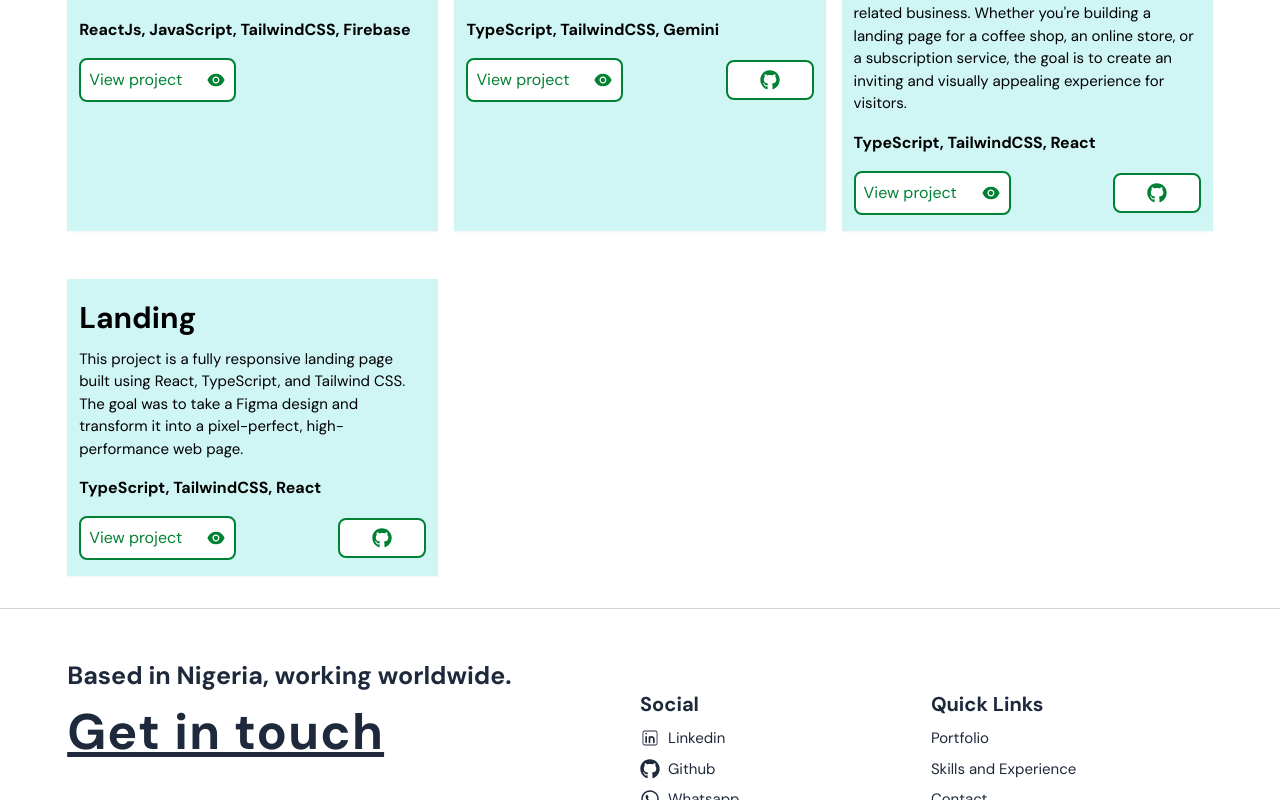
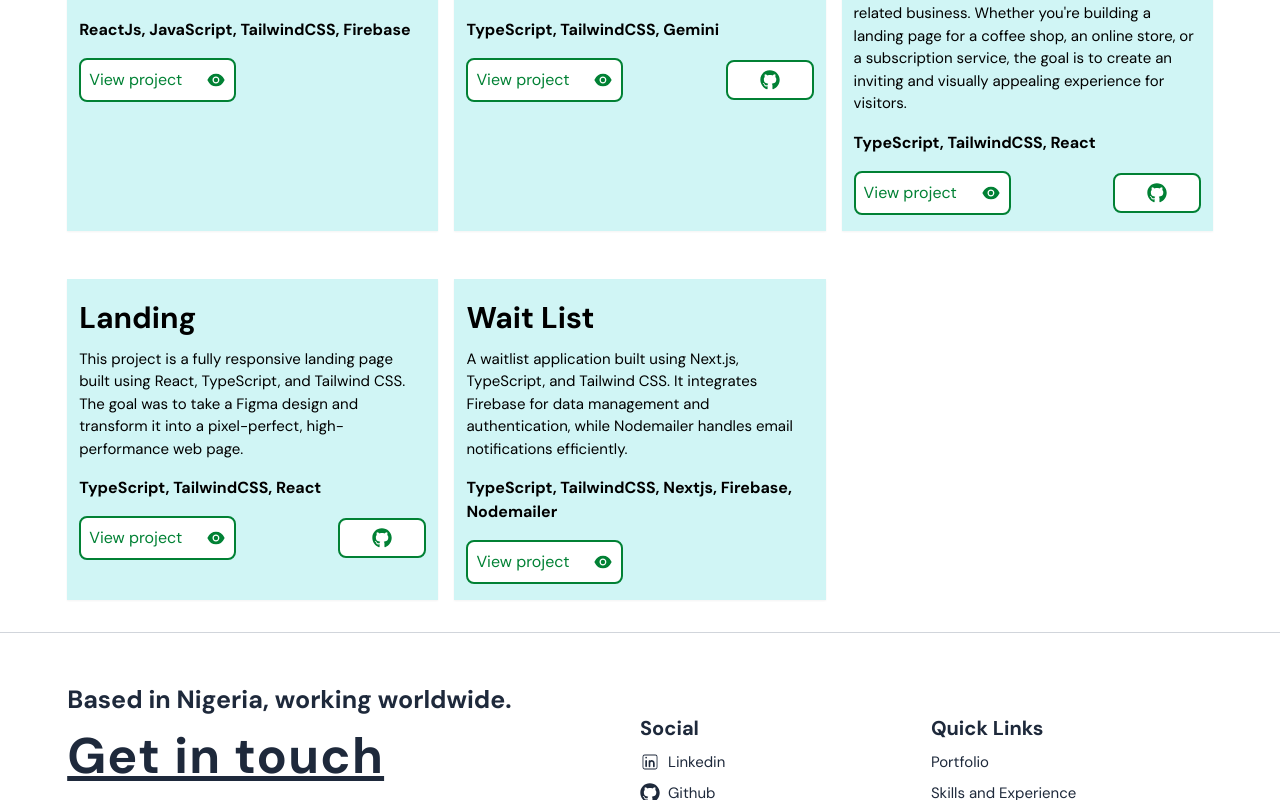
Before and after one commit to skido600/nextjs, a Next.js app: page /projects in a window 1280 px wide. Shown: the part 408-1208 px from the top of the page. Built offline with nearby package versions, Linux system fonts and the light colour scheme.

Commit message:
Update page.tsx

```diff
--- a/src/app/projects/page.tsx
+++ b/src/app/projects/page.tsx
@@ -67,7 +67,14 @@ const Portfolio: React.FC = () => {
   tags: ["TypeScript", "TailwindCSS", "React"],
   previewLink: "https://landingpage-umber-one.vercel.app/",
   githubLink: "https://github.com/skido600/landingpage.git"
-    }
+    },
+{
+  "title": "Wait List",
+  "description": "A waitlist application built using Next.js, TypeScript, and Tailwind CSS. It integrates Firebase for data management and authentication, while Nodemailer handles email notifications efficiently.",
+  "tags": ["TypeScript", "TailwindCSS", "Nextjs", "Firebase", "Nodemailer"],
+  "previewLink": "https://waitlist-lyart-theta.vercel.app/"
+}
+
   ];
 
   return (
```
